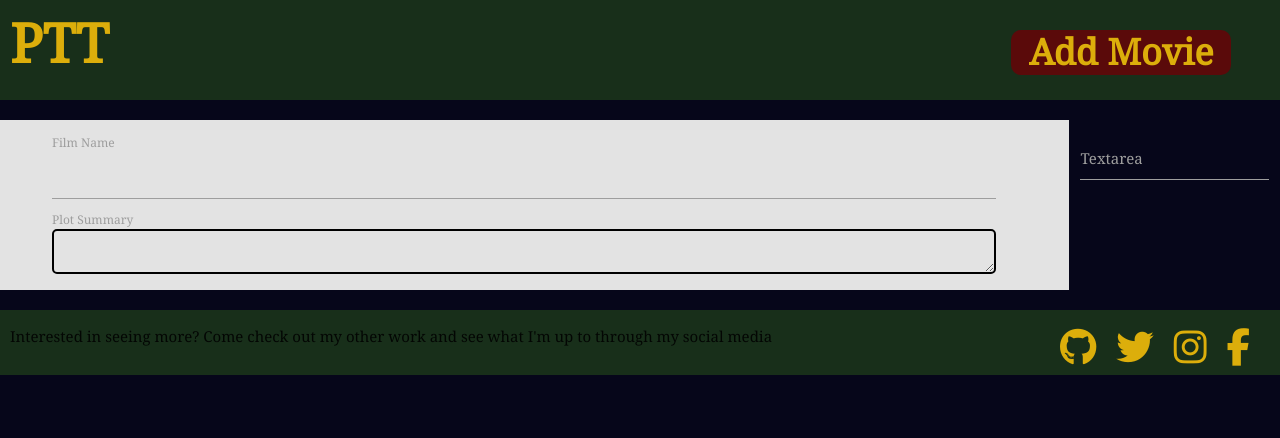
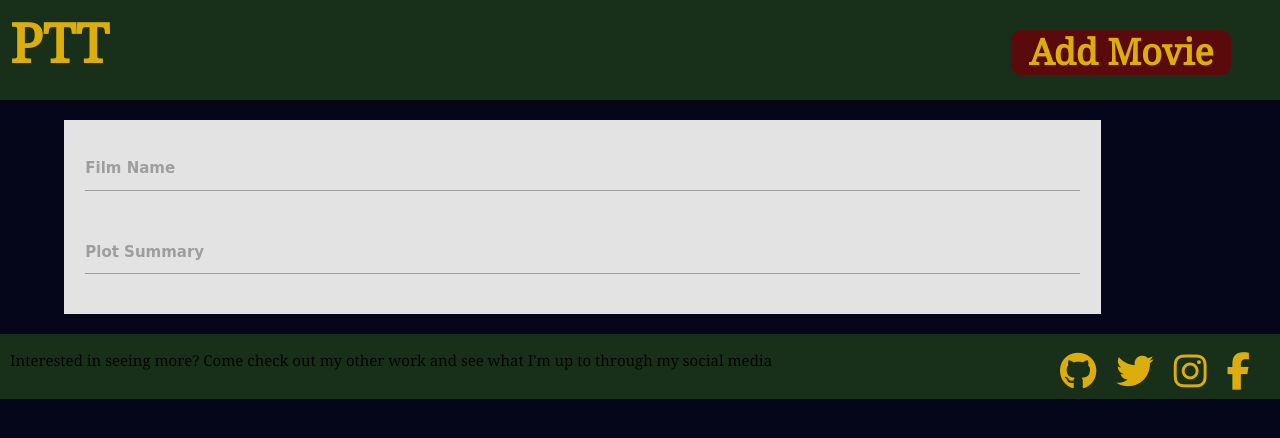
Before and after one commit to OGMyst/milestone-Project-three, a Flask app: page /add_movie in a window 1280 px wide. Shown: the top 438 px of the page. Run offline with Flask 2, Linux system fonts and the light colour scheme; some libraries are stand-ins or nearby versions.

Commit message:
Removed previous input fields and added materialize fields.

```diff
--- a/static/css/style.css
+++ b/static/css/style.css
@@ -154,9 +154,7 @@ footer{
 
 /* -------------------------------ADDMOVIE.HTML--------------------------- */
 #add-movie-container{
-    margin: 20px 0;
-    display: flex;
-    justify-content: center;
+    margin: 20px 5%;
 }
 
 #add-movie-form{
@@ -165,17 +163,7 @@ footer{
     padding: 10px;
 }
 
-.input-box{
+.input-field{
     font-family: 'Balsamiq Sans', cursive;
     font-weight: 700;
-    width: 100%;
-    padding: 10px;
-    border-radius: 5px;
-    border: 2px solid #000000;
-
 }
-
-.input-container{
-    margin-left: 4%;
-    width: 90%;
-}
--- a/static/js/index.js
+++ b/static/js/index.js
@@ -3,6 +3,11 @@ document.addEventListener("DOMContentLoaded", function() {
     daysOfTheWeek();
     showCalendar(month, year)
 });
+
+document.addEventListener('DOMContentLoaded', function() {
+    var elems = document.querySelectorAll('select');
+    var instances = M.FormSelect.init(elems, options);
+  });
 
 let today = new Date();
 let month = today.getMonth();
--- a/templates/addmovie.html
+++ b/templates/addmovie.html
@@ -1,27 +1,16 @@
 {% extends 'base.html'%}{% block content %}
 <div id="add-movie-container">
-    <form id="add-movie-form">
-        <div class="input-container">
-            <label for="#">Film Name</label>
-            <input type="text" name="film-name" class="input-box">
-        </div>
-        <div class="input-container">
-            <label>Plot Summary</label>
-            <textarea class="input-box" name="plot_summary" type="text" rows="6">
-            </textarea>
-        </div>
-    </form>
-
-  <div class="row">
-    <form class="col s12">
-      <div class="row">
-        <div class="input-field col s12">
-          <textarea id="textarea1" class="materialize-textarea"></textarea>
-          <label for="textarea1">Textarea</label>
-        </div>
-      </div>
-    </form>
-  </div>
-
+    <div class="row">
+        <form class="col s12" id="add-movie-form">
+            <div class="input-field col s12">
+                <input id="film_name" type="text" class="validate" name="film-name">
+                <label for="film_name">Film Name</label>
+            </div>
+            <div class="input-field col s12">
+                <textarea id="textarea1" class="materialize-textarea" name="plot_summary"></textarea>
+                <label for="textarea1">Plot Summary</label>
+            </div>
+        </form>
+    </div>
 </div>
 {% endblock %}
```
